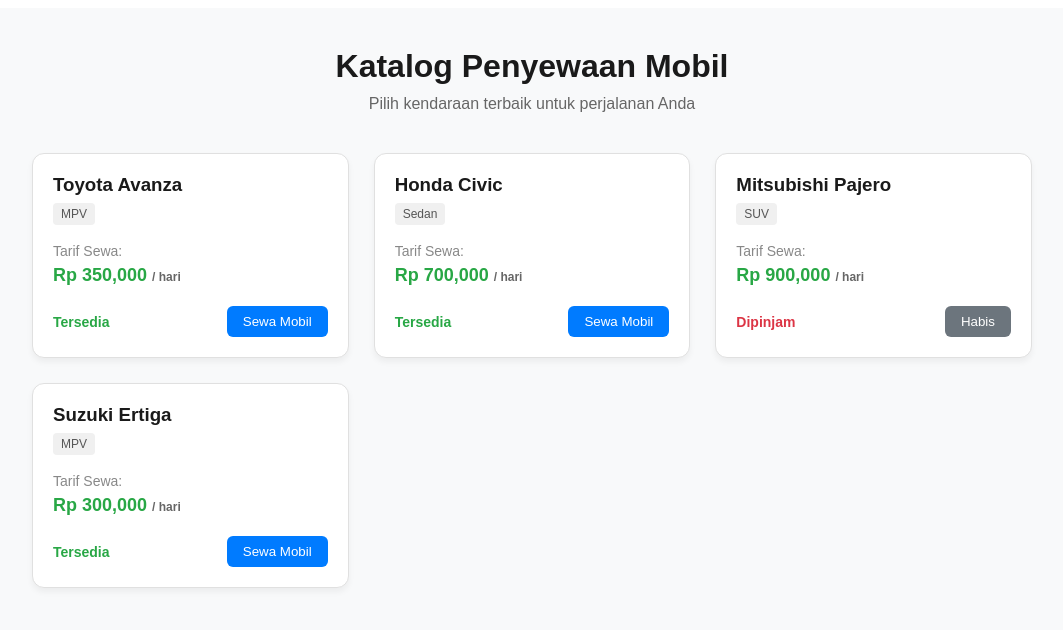
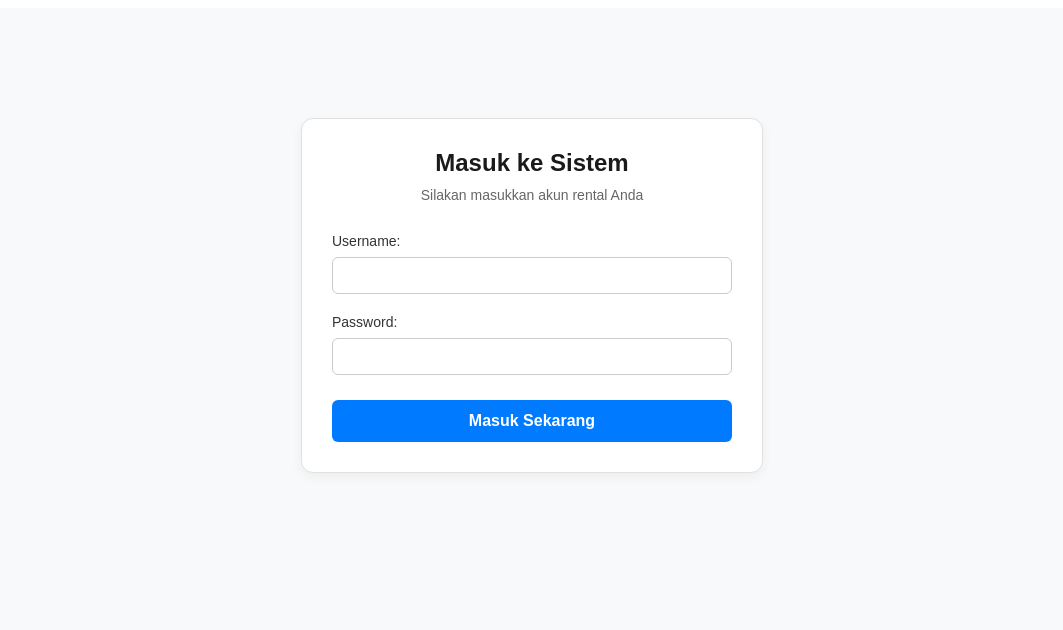
Before and after one commit to FaisalRahman-stack/uas-pemrograman-web-lanjut, a React (Vite) app in the folder rental-car-frontend/: page / in a window 1280 px wide. Shown: the top 630 px of the page, without its empty margins (108-1171 px from the left). Built offline with nearby package versions, Linux system fonts and the light colour scheme.

Commit message:
feat: menyelesaikan halaman login dengan simulasi autentikasi admin dan user

```diff
--- a/rental-car-frontend/src/App.js
+++ b/rental-car-frontend/src/App.js
@@ -1,16 +1,19 @@
 import React from 'react';
 import { BrowserRouter as Router, Routes, Route } from 'react-router-dom';
+import Login from './pages/Login.js';
 import Dashboard from './pages/Dashboard.js';
 import RentalForm from './pages/RentalForm.js';
 
 function App() {
+  const loginComponent = React.createElement(Login, null);
   const dashboardComponent = React.createElement(Dashboard, null);
   const rentalFormComponent = React.createElement(RentalForm, null);
 
   return React.createElement(Router, null,
     React.createElement('div', { style: { fontFamily: 'Arial, sans-serif', backgroundColor: '#f8f9fa', minHeight: '100vh', padding: '10px' } },
       React.createElement(Routes, null,
-        React.createElement(Route, { path: '/', element: dashboardComponent }),
+        React.createElement(Route, { path: '/', element: loginComponent }),
+        React.createElement(Route, { path: '/dashboard', element: dashboardComponent }),
         React.createElement(Route, { path: '/rental/:id', element: rentalFormComponent })
       )
     )
--- /dev/null
+++ b/rental-car-frontend/src/pages/Login.js
@@ -0,0 +1,61 @@
+import React, { useState } from 'react';
+import { useNavigate } from 'react-router-dom';
+
+function Login() {
+    const navigate = useNavigate();
+    const [username, setUsername] = useState('');
+    const [password, setPassword] = useState('');
+
+    const handleLoginSubmit = (e) => {
+        e.preventDefault();
+
+        if (username === 'admin' && password === 'admin123') {
+            alert('Login Berhasil sebagai Admin!');
+            navigate('/dashboard');
+        } else if (username === 'user' && password === 'user123') {
+            alert('Login Berhasil!');
+            navigate('/dashboard');
+        } else {
+            alert('Username atau password salah!');
+        }
+    };
+
+    return (
+        <div style={{ maxWidth: '400px', margin: '100px auto', padding: '30px', border: '1px solid #e0e0e0', borderRadius: '12px', boxShadow: '0 4px 12px rgba(0,0,0,0.05)', backgroundColor: '#fff' }}>
+            <div style={{ textAlign: 'center', marginBottom: '30px' }}>
+                <h2 style={{ margin: '0 0 10px 0', color: '#1a1a1a' }}>Masuk ke Sistem</h2>
+                <p style={{ color: '#666', margin: 0, fontSize: '14px' }}>Silakan masukkan akun rental Anda</p>
+            </div>
+
+            <form onSubmit={handleLoginSubmit}>
+                <div style={{ marginBottom: '20px' }}>
+                    <label style={{ display: 'block', marginBottom: '8px', fontSize: '14px', color: '#333' }}>Username:</label>
+                    <input
+                        type="text"
+                        value={username}
+                        onChange={(e) => setUsername(e.target.value)}
+                        required
+                        style={{ width: '100%', padding: '10px', borderRadius: '6px', border: '1px solid #ccc', boxSizing: 'border-box' }}
+                    />
+                </div>
+
+                <div style={{ marginBottom: '25px' }}>
+                    <label style={{ display: 'block', marginBottom: '8px', fontSize: '14px', color: '#333' }}>Password:</label>
+                    <input
+                        type="password"
+                        value={password}
+                        onChange={(e) => setPassword(e.target.value)}
+                        required
+                        style={{ width: '100%', padding: '10px', borderRadius: '6px', border: '1px solid #ccc', boxSizing: 'border-box' }}
+                    />
+                </div>
+
+                <button type="submit" style={{ width: '100%', padding: '12px', backgroundColor: '#007bff', color: '#fff', border: 'none', borderRadius: '6px', cursor: 'pointer', fontWeight: 'bold', fontSize: '16px' }}>
+                    Masuk Sekarang
+                </button>
+            </form>
+        </div>
+    );
+}
+
+export default Login;
```
